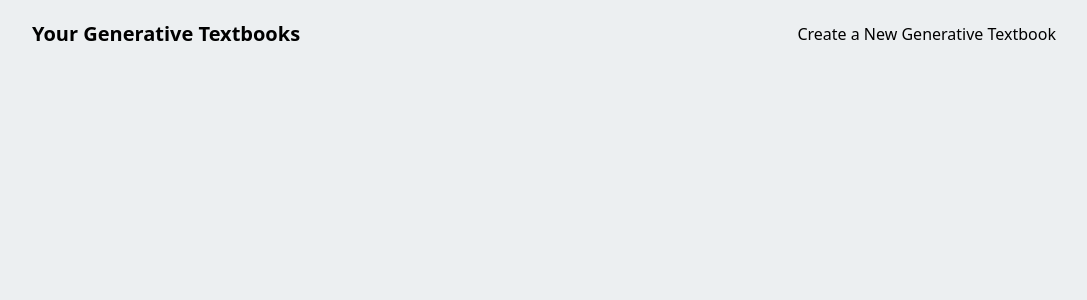
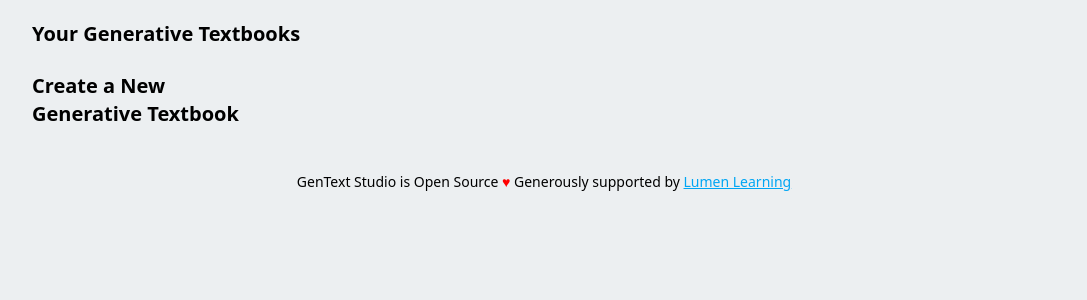
Before and after one commit to kalendar/gentext_studio, a Python web app: template src/treebeard/templates/authoring/textbooks.jinja in a window 1280 px wide. Shown: the top 300 px of the page, without its empty margins (96-1183 px from the left). Run offline with Jinja, Linux system fonts and the light colour scheme; the template is opened without the code that fills it, so the values that code supplies are empty; some libraries are stand-ins or nearby versions.

Commit message:
Updates to name, footer, UI

```diff
--- a/src/treebeard/static/css/main.css
+++ b/src/treebeard/static/css/main.css
@@ -1,4 +1,4 @@
-/*! tailwindcss v4.1.6 | MIT License | https://tailwindcss.com */
+/*! tailwindcss v4.1.4 | MIT License | https://tailwindcss.com */
 @layer properties;
 @layer theme, base, components, utilities;
 @layer theme {
@@ -230,6 +230,24 @@
   .z-10 {
     z-index: 10;
   }
+  .container {
+    width: 100%;
+    @media (width >= 40rem) {
+      max-width: 40rem;
+    }
+    @media (width >= 48rem) {
+      max-width: 48rem;
+    }
+    @media (width >= 64rem) {
+      max-width: 64rem;
+    }
+    @media (width >= 80rem) {
+      max-width: 80rem;
+    }
+    @media (width >= 96rem) {
+      max-width: 96rem;
+    }
+  }
   .m-0\.5 {
     margin: calc(var(--spacing) * 0.5);
   }
@@ -248,6 +266,9 @@
   .mt-5 {
     margin-top: calc(var(--spacing) * 5);
   }
+  .mt-7 {
+    margin-top: calc(var(--spacing) * 7);
+  }
   .mt-10 {
     margin-top: calc(var(--spacing) * 10);
   }
@@ -256,6 +277,9 @@
   }
   .mb-5 {
     margin-bottom: calc(var(--spacing) * 5);
+  }
+  .mb-7 {
+    margin-bottom: calc(var(--spacing) * 7);
   }
   .ml-5 {
     margin-left: calc(var(--spacing) * 5);
@@ -321,6 +345,9 @@
   .max-h-content-height {
     max-height: calc(100vh - var(--spacing-nav-height));
   }
+  .min-h-screen {
+    min-height: 100vh;
+  }
   .w-6 {
     width: calc(var(--spacing) * 6);
   }
@@ -354,6 +381,9 @@
   .max-w-xs {
     max-width: var(--container-xs);
   }
+  .flex-grow {
+    flex-grow: 1;
+  }
   .grow {
     flex-grow: 1;
   }
@@ -371,6 +401,9 @@
   }
   .resize-none {
     resize: none;
+  }
+  .list-disc {
+    list-style-type: disc;
   }
   .grid-cols-1 {
     grid-template-columns: repeat(1, minmax(0, 1fr));
@@ -543,9 +576,6 @@
   .bg-red-400 {
     background-color: var(--color-red-400);
   }
-  .bg-sky-400 {
-    background-color: var(--color-sky-400);
-  }
   .bg-sky-500 {
     background-color: var(--color-sky-500);
   }
@@ -570,6 +600,9 @@
   .px-2 {
     padding-inline: calc(var(--spacing) * 2);
   }
+  .px-4 {
+    padding-inline: calc(var(--spacing) * 4);
+  }
   .px-5 {
     padding-inline: calc(var(--spacing) * 5);
   }
@@ -578,6 +611,12 @@
   }
   .py-4 {
     padding-block: calc(var(--spacing) * 4);
+  }
+  .py-6 {
+    padding-block: calc(var(--spacing) * 6);
+  }
+  .pl-4 {
+    padding-left: calc(var(--spacing) * 4);
   }
   .text-center {
     text-align: center;
@@ -616,11 +655,17 @@
   .text-gray-300 {
     color: var(--color-gray-300);
   }
+  .text-gray-400 {
+    color: var(--color-gray-400);
+  }
   .text-gray-500 {
     color: var(--color-gray-500);
   }
   .text-red-500 {
     color: var(--color-red-500);
+  }
+  .text-sky-500 {
+    color: var(--color-sky-500);
   }
   .text-sky-600 {
     color: var(--color-sky-600);
@@ -630,6 +675,9 @@
   }
   .italic {
     font-style: italic;
+  }
+  .underline {
+    text-decoration-line: underline;
   }
   .opacity-0 {
     opacity: 0%;
@@ -641,7 +689,7 @@
     filter: var(--tw-blur,) var(--tw-brightness,) var(--tw-contrast,) var(--tw-grayscale,) var(--tw-hue-rotate,) var(--tw-invert,) var(--tw-saturate,) var(--tw-sepia,) var(--tw-drop-shadow,);
   }
   .transition {
-    transition-property: color, background-color, border-color, outline-color, text-decoration-color, fill, stroke, --tw-gradient-from, --tw-gradient-via, --tw-gradient-to, opacity, box-shadow, transform, translate, scale, rotate, filter, -webkit-backdrop-filter, backdrop-filter, display, visibility, content-visibility, overlay, pointer-events;
+    transition-property: color, background-color, border-color, outline-color, text-decoration-color, fill, stroke, --tw-gradient-from, --tw-gradient-via, --tw-gradient-to, opacity, box-shadow, transform, translate, scale, rotate, filter, -webkit-backdrop-filter, backdrop-filter;
     transition-timing-function: var(--tw-ease, var(--default-transition-timing-function));
     transition-duration: var(--tw-duration, var(--default-transition-duration));
   }
--- a/src/treebeard/templates/authoring/textbooks.jinja
+++ b/src/treebeard/templates/authoring/textbooks.jinja
@@ -6,12 +6,21 @@
   <div class="mx-auto my-5 w-[80%]">
     <div class="flex w-full items-center justify-between">
       <h1>Your Generative Textbooks</h1>
-      <AButton :href="{{ request.url_for('create_textbook_get') }}" class=""
-        >Create a New Generative Textbook
-      </AButton>
+      <!-- a
+        class="cursor-pointer rounded-xl bg-blue-400 p-2 text-white transition-all duration-75 hover:bg-blue-300"
+        href="{{ request.url_for('get_textbooks') }}"
+        >Return Home</a
+      -->
+
+
     </div>
     <br />
     <div class="grid-cols-adaptive gap-5">
+          <AButton :href="{{ request.url_for('create_textbook_get') }}" class=""
+        ><h1>Create a New Generative Textbook</h1>
+      </AButton>
+
+
       {% for textbook in textbooks %}
         <Card
           :href="{{ request.url_for('textbook_details', ident=textbook.guid) }}"
--- a/src/treebeard/templates/base.jinja
+++ b/src/treebeard/templates/base.jinja
@@ -1,21 +1,16 @@
 <!doctype html>
 <html lang="en">
+
 <head>
   <meta charset="UTF-8" />
   <meta name="viewport" content="width=device-width, initial-scale=1.0" />
   <title>{% block title %}Generative Textbook Studio{% endblock %}</title>
-    <script
-      src="https://cdn.jsdelivr.net/npm/htmx.org@2.0.4/dist/htmx.min.js"
-      integrity="sha256-4gndpcgjVHnzFm3vx3UOHbzVpcGAi3eS/C5nM3aPtEc="
-      crossorigin="anonymous"></script>
-    <script
-      src="https://cdn.jsdelivr.net/npm/autosize@6.0.1/dist/autosize.min.js"
-      integrity="sha256-VCHx3GCDnd156mCM5EM9bJTj7mhMrrwg2tAab9B1vQs="
-      crossorigin="anonymous"></script>
-    <script
-      src="https://cdn.jsdelivr.net/npm/sortablejs@1.15.6/Sortable.min.js"
-      integrity="sha256-bQqDH8GbS66FF5etM5MVfoYa+3hiRZwRImNZsn4sQzc="
-      crossorigin="anonymous"></script>
+  <script src="https://cdn.jsdelivr.net/npm/htmx.org@2.0.4/dist/htmx.min.js"
+    integrity="sha256-4gndpcgjVHnzFm3vx3UOHbzVpcGAi3eS/C5nM3aPtEc=" crossorigin="anonymous"></script>
+  <script src="https://cdn.jsdelivr.net/npm/autosize@6.0.1/dist/autosize.min.js"
+    integrity="sha256-VCHx3GCDnd156mCM5EM9bJTj7mhMrrwg2tAab9B1vQs=" crossorigin="anonymous"></script>
+  <script src="https://cdn.jsdelivr.net/npm/sortablejs@1.15.6/Sortable.min.js"
+    integrity="sha256-bQqDH8GbS66FF5etM5MVfoYa+3hiRZwRImNZsn4sQzc=" crossorigin="anonymous"></script>
   <link rel="preconnect" href="https://fonts.googleapis.com" />
   <link rel="preconnect" href="https://fonts.gstatic.com" crossorigin />
   <link
@@ -23,12 +18,23 @@
     rel="stylesheet" />
   <link rel="stylesheet" href="/static/css/main.css" />
 </head>
-  <body class="bg-background">
+
+<body class="bg-background flex flex-col min-h-screen">
   <layout.Navbar :request="request" />
-    <main class="h-full w-full">
+  <main class="flex-grow w-full">
     {% block body %}
     {% endblock %}
   </main>
+
+  <footer class="w-full py-6">
+    <div class="container mx-auto px-4">
+      <div class="flex flex-col items-center justify-center text-sm text-muted-foreground">
+        <p>GenText Studio is Open Source <span style="color: red;">&hearts;</span> Generously supported by <a class="underline text-sky-500"
+            href="https://lumenlearning.com/">Lumen Learning</a></p>
+      </div>
+    </div>
+  </footer>
+
 </body>
 <script src="https://unpkg.com/lucide@latest"></script>
 <script>
@@ -36,4 +42,5 @@
 </script>
 {% block script %}
 {% endblock %}
+
 </html>
--- a/src/treebeard/templates/components/card/Activity.jinja
+++ b/src/treebeard/templates/components/card/Activity.jinja
@@ -10,7 +10,7 @@
   onclick="linkExternalChat(this, event);"
   clickable>
   <div class="flex gap-2 text-gray-500">
-    <p>Tokens: {{ tokens }}</p>
+    <!-- p>Tokens: {{ tokens }}</p-->
   </div>
 
   <p class="mt-2">{{ markdown_to_html(activity.description) | safe }}</p>
--- a/src/treebeard/templates/components/layout/Navbar.jinja
+++ b/src/treebeard/templates/components/layout/Navbar.jinja
@@ -17,7 +17,7 @@
     class="flex h-full items-center justify-between gap-5 text-white [&_a]:decoration-white [&_a]:decoration-2">
     <li>
       <a class="underlined" href="{{ homepage_url }}"
-        >Generative Textbook Studio</a
+        >GenText Studio</a
       >
     </li>
 
@@ -25,7 +25,7 @@
       <li>
         <a
           class="underlined flex items-center gap-2"
-          href="https://github.com/kalendar/gole_studio"
+          href="https://github.com/kalendar/gentext_studio"
           >Get Involved
           <img
             class="inline-block h-5"
--- a/src/treebeard/templates/interaction/explore/textbook_topics.jinja
+++ b/src/treebeard/templates/interaction/explore/textbook_topics.jinja
@@ -9,7 +9,7 @@
       <a
         class="cursor-pointer rounded-xl bg-blue-400 p-2 text-white transition-all duration-75 hover:bg-blue-300"
         href="{{ request.url_for('get_textbooks') }}"
-        >Return to Generative Textbooks</a
+        >Return Home</a
       >
     </div>
     <div class="vertical-list">
```
Also changed, not shown: docs/Contributing.md (+3 -1 lines), docs/Roadmap.md (+18 -3 lines), src/treebeard/templates/auth.jinja (+4 -10 lines), src/treebeard/templates/interaction/explore/topic_activities.jinja (+25 -12 lines), src/treebeard/templates/user/page.jinja (+37 -24 lines), README.md, 1 other file. Lines whose indentation alone changed are shown as unchanged.
